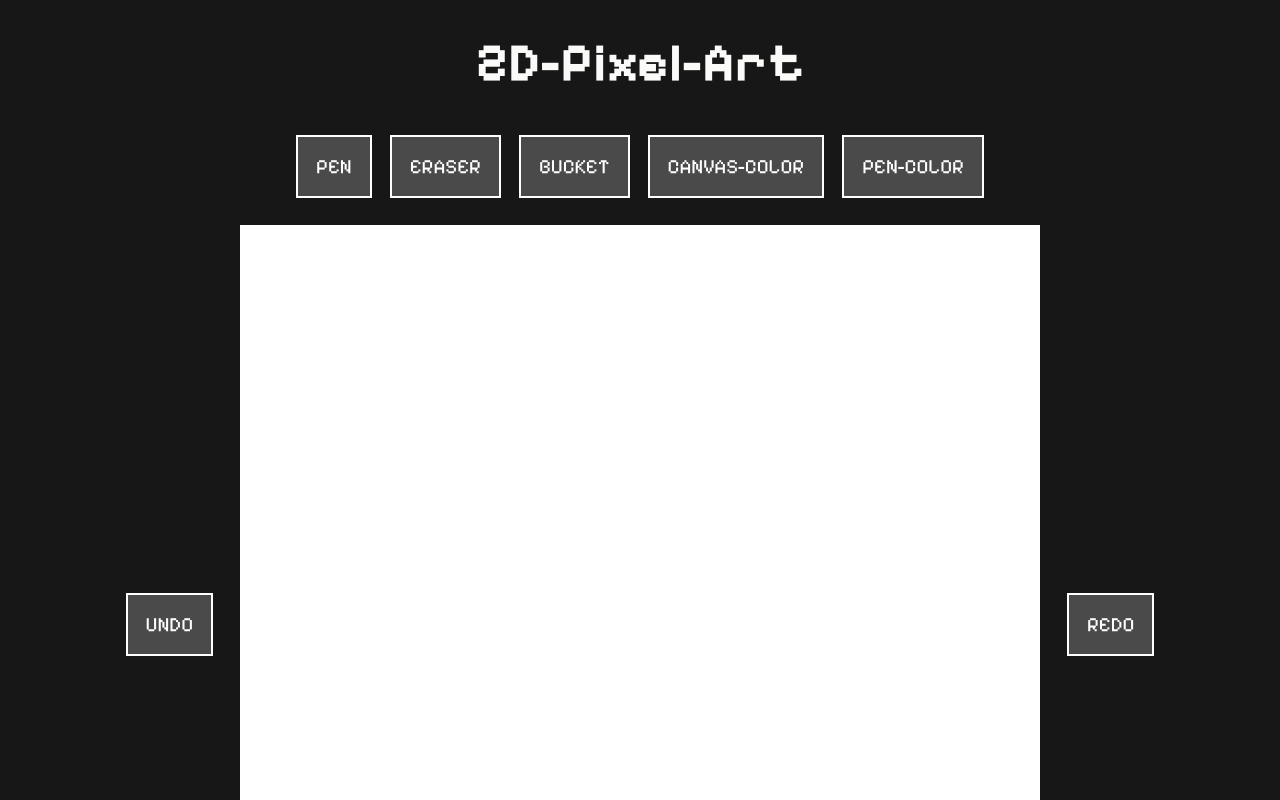
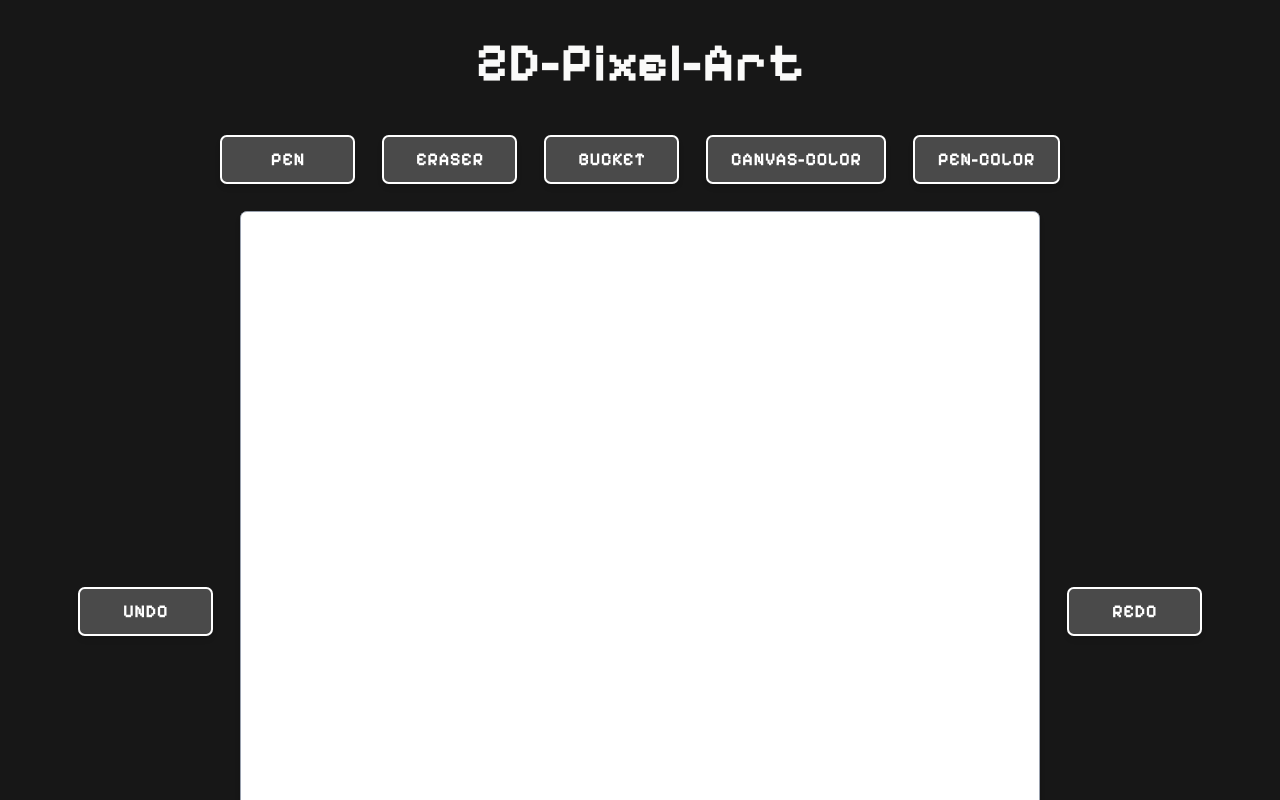
Before and after one commit to mjollnir03/2D-Pixel-Art, a React (Vite) app in the folder main/: page / in a window 1280 px wide. Shown: the top 800 px of the page. Built offline with nearby package versions, Linux system fonts and the light colour scheme.

Commit message:
updated styling of UI

```diff
--- a/main/src/App.tsx
+++ b/main/src/App.tsx
@@ -5,16 +5,12 @@ import Button from "./components/Button";
 
 function App() {
   return (
-    <>
-      {/* Webpage */}
-      <div className="flex flex-col h-screen">
-        {/* Header */}
+    <div className="flex flex-col min-h-screen">
+      <main className="mx-auto max-w-screen-xl px-4 sm:px-6 md:px-8 flex-1">
+        {/* match header container width */}
         <Header />
-
-        {/* Main Content */}
-        <div className="flex-1">
         {/* Top tools */}
-          <div className="flex flex-wrap justify-center items-center p-2 gap-4">
+        <div className="flex flex-wrap justify-center items-center gap-3 sm:gap-4 md:gap-6 py-2">
           <Button>Pen</Button>
           <Button>Eraser</Button>
           <Button>Bucket</Button>
@@ -22,30 +18,27 @@ function App() {
           <Button>Pen-Color</Button>
         </div>
 
-          {/* Canvas + side buttons*/}
+        {/* Canvas + side buttons */}
         <div className="w-full flex justify-center p-4">
-            <div className="grid grid-cols-[auto_auto_auto] items-center gap-6">
-              <Button>Undo</Button>
-
-              {/* Canvas  */}
+          <div className="grid grid-cols-1 md:grid-cols-[auto_1fr_auto] items-center gap-4 md:gap-6">
+            <Button className="self-center justify-self-center">Undo</Button>
             <Canvas />
-
-              <Button>Redo</Button>
+            <Button className="self-center justify-self-center">Redo</Button>
           </div>
         </div>
 
-          {/* Bottom Row */}
+        {/* Bottom row */}
         <div className="w-full flex justify-center">
-            <div className="flex flex-wrap justify-center items-center gap-4 p-3">
+          <div className="flex flex-wrap justify-center items-center gap-3 sm:gap-4 md:gap-6 p-3">
             <Button>Save</Button>
             <Button>Load</Button>
             <Button>Canvas-Size</Button>
             <Button>Line-Toggle</Button>
+            <Button>Reset-Canvas</Button>
           </div>
         </div>
+      </main>
     </div>
-      </div>
-    </>
   );
 }
 
--- a/main/src/components/Button.tsx
+++ b/main/src/components/Button.tsx
@@ -3,11 +3,26 @@ import React from "react";
 type ButtonProps = {
   children: React.ReactNode;
   onClick?: () => void;
+  className?: string;
 };
 
-export default function Button({ children, onClick }: ButtonProps) {
+export default function Button({
+  children,
+  onClick,
+  className = "",
+}: ButtonProps) {
   return (
-    <button onClick={onClick} className="border-2 border-white px-4 py-3 text-lg uppercase transition-colors duration-200 bg-[#4a4a4a] text-white hover:bg-white hover:text-black">
+    <button
+      onClick={onClick}
+      className={[
+        "border-2 border-white bg-[#4a4a4a] text-white uppercase font-bold tracking-wide",
+        "rounded-md shadow-md transition-colors duration-200",
+        "hover:bg-white hover:text-black",
+        "min-w-[7.5rem]",
+        "py-2 px-5",
+        className,
+      ].join(" ")}
+    >
       {children}
     </button>
   );
--- a/main/src/components/Canvas.tsx
+++ b/main/src/components/Canvas.tsx
@@ -1,10 +1,13 @@
+// components/Canvas.tsx
 export default function Canvas() {
   return (
-    <div className="flex flex-wrap justify-center items-center">
+    <div className="flex justify-center items-center w-full">
       <canvas
-        style={{ width: 800, height: 800 }}
-        className="bg-white "
-      ></canvas>
+        className="
+          bg-white rounded-md shadow-md border border-gray-400
+          w-[92vw] max-w-[800px] aspect-square
+        "
+      />
     </div>
   );
 }
```
Lines whose indentation alone changed are shown as unchanged.
